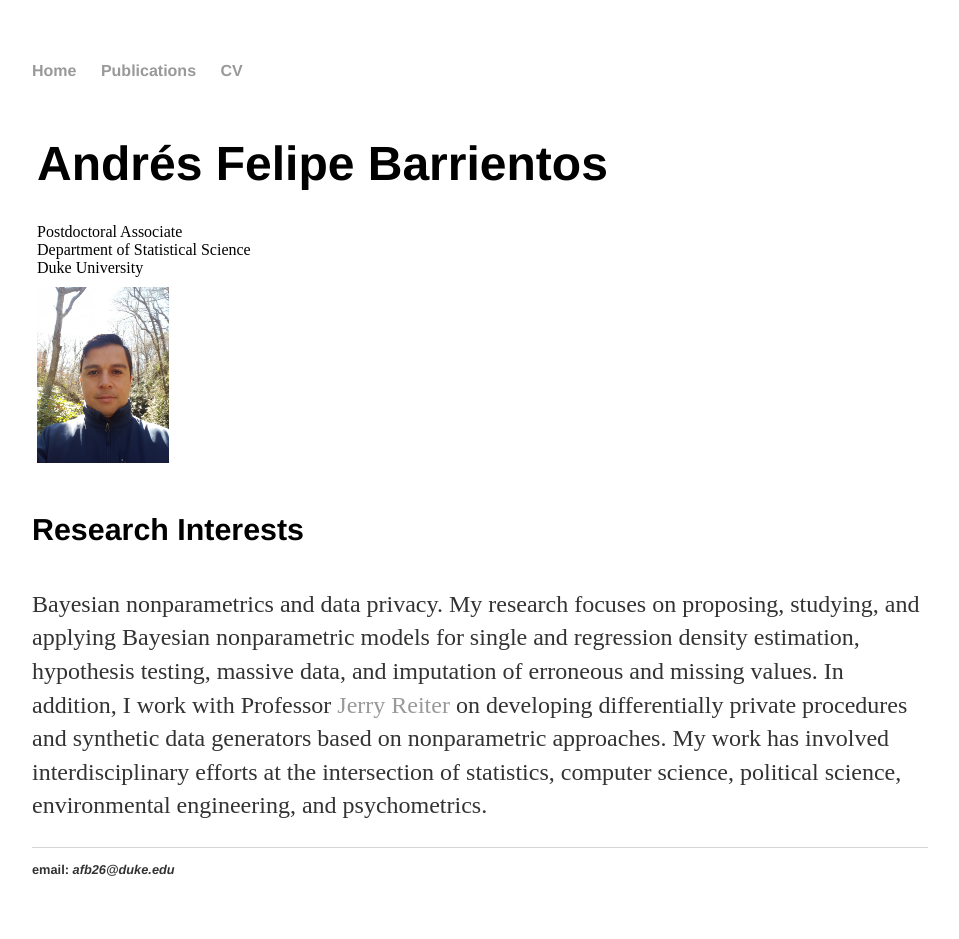
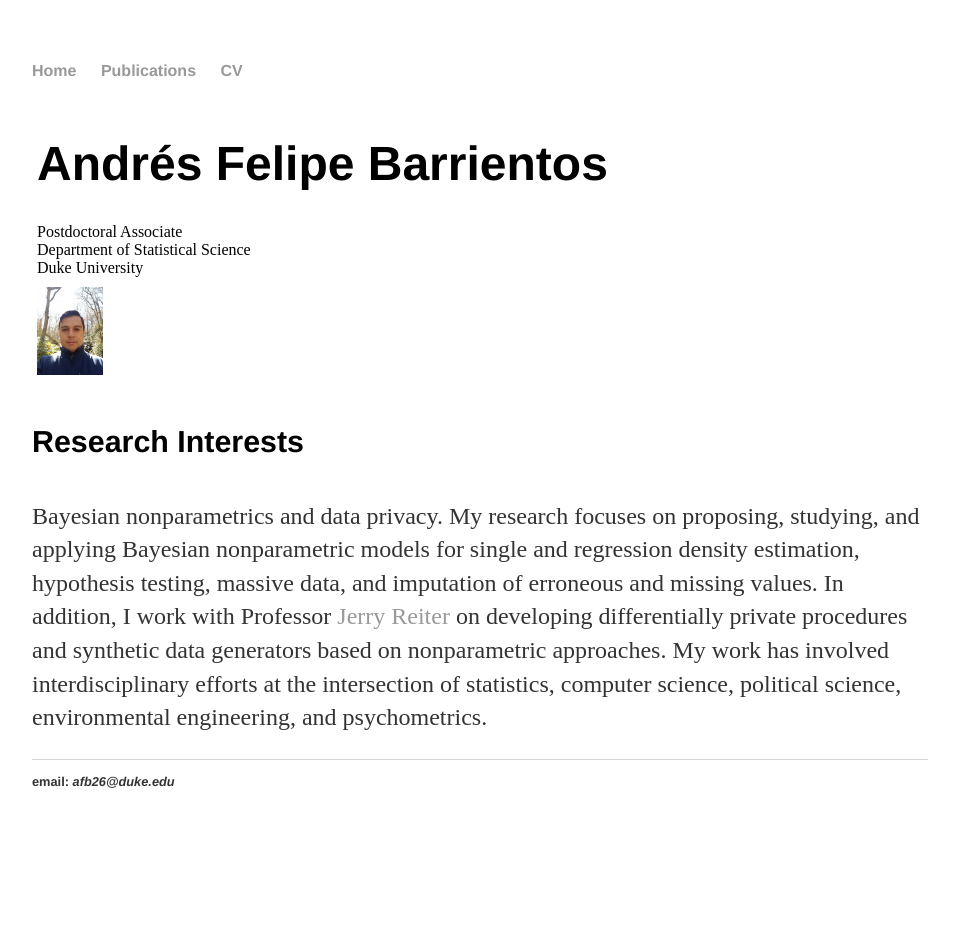
Before and after one commit to anfebar/anfebar.github.io, a Jekyll site: the page built from index.html, in a window 1280 px wide. Shown: the whole page, without its empty margins (160-1119 px from the left). Built offline with Jekyll 4.4.1, drawn with Linux system fonts in a browser that asks for light colours; after the commit the page ends 900 px from its top, so only the background shows below that.

Commit message:
Update index.html

```diff
--- a/index.html
+++ b/index.html
@@ -32,7 +32,7 @@ title: Andres F. Barrientos
 			Duke University<br>
   </div>
   <div class="column">
-    <img src="Barrientos.jpg" alt="Felipe" style="width:20%">
+    <img src="Barrientos.jpg" alt="Felipe" style="width:10%">
   </div>
 </div>
 
```
